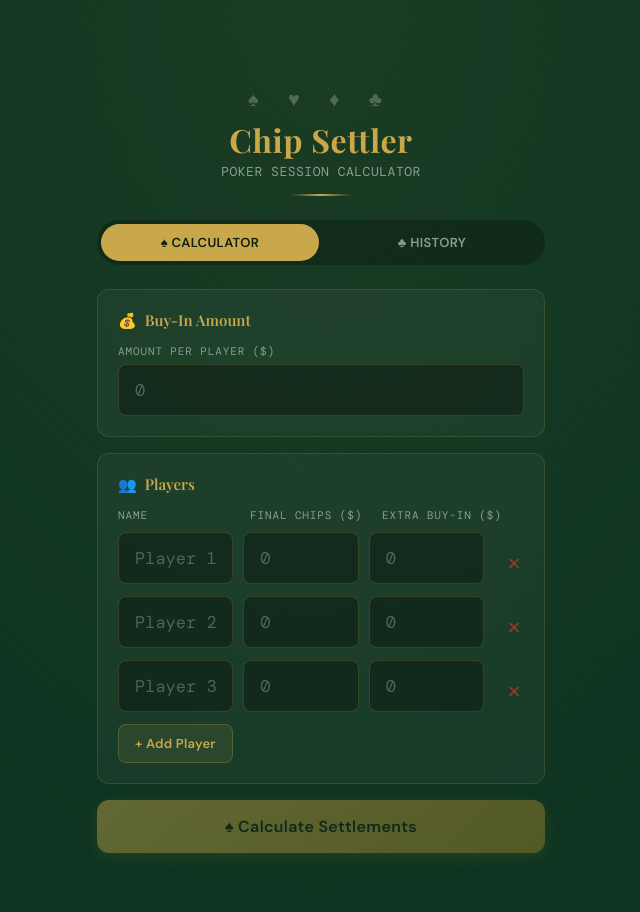
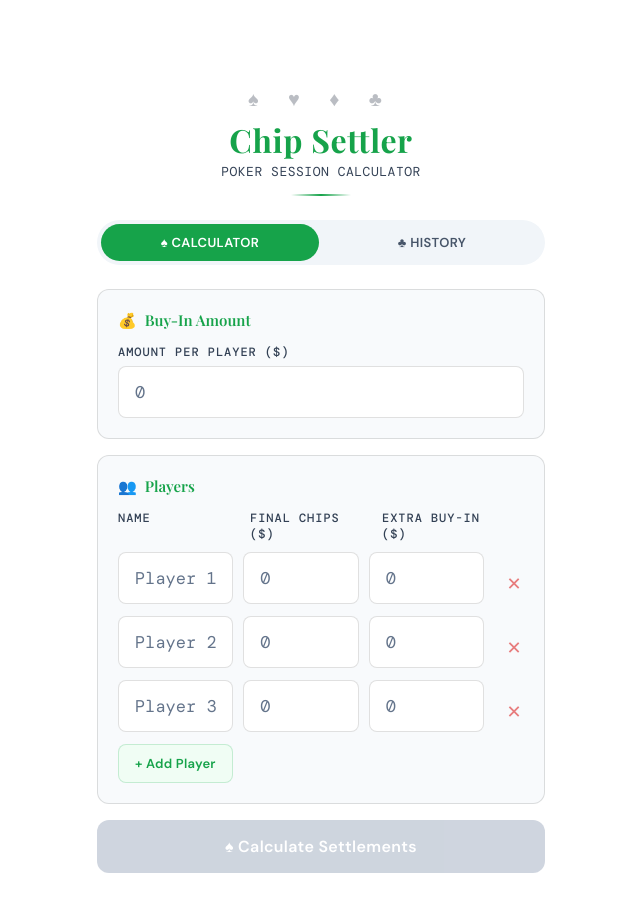
Before and after one commit to KentoHyono/chips-settler, a React (Vite) app: page / in a window 1280 px wide. Shown: the top 912 px of the page, without its empty margins (319-959 px from the left). Built offline with nearby package versions, Linux system fonts and the light colour scheme.

Commit message:
Added two features: Load Game Data for players and buyin, and Sharing screenshots instead of plain texts

```diff
--- a/package.json
+++ b/package.json
@@ -10,6 +10,7 @@
     "preview": "vite preview"
   },
   "dependencies": {
+    "html2canvas": "^1.4.1",
     "react": "^19.2.4",
     "react-dom": "^19.2.4"
   },
--- a/src/index.css
+++ b/src/index.css
@@ -3,32 +3,28 @@
 *, *::before, *::after { box-sizing: border-box; margin: 0; padding: 0; }
 
 :root {
-  --felt:      #0d3320;
-  --felt-mid:  #0f3d27;
-  --felt-lite: #164d31;
-  --gold:      #c9a84c;
-  --gold-lite: #e8c97a;
-  --gold-dim:  #7a6130;
-  --cream:     #f5f0e8;
-  --muted:     #8a9e91;
-  --danger:    #c0392b;
-  --danger-bg: #2a1010;
-  --win:       #27ae60;
-  --win-bg:    #0d2a18;
-  --card-bg:   rgba(255,255,255,0.04);
-  --card-bdr:  rgba(201,168,76,0.18);
-  --r:         12px;
+  --primary:     #16a34a;
+  --primary-dark:#15803d;
+  --primary-lite:#22c55e;
+  --bg:          #ffffff;
+  --bg-card:     #f8fafc;
+  --text:        #1e293b;
+  --text-muted:  #475569;
+  --border:      rgba(0,0,0,0.12);
+  --danger:      #dc2626;
+  --danger-bg:   #fef2f2;
+  --win:         #16a34a;
+  --win-bg:      #f0fdf4;
+  --loss:        #dc2626;
+  --loss-bg:     #fef2f2;
+  --r:           12px;
 }
 
 body {
-  background: var(--felt);
-  background-image:
-    radial-gradient(ellipse at 50% 0%, rgba(201,168,76,0.07) 0%, transparent 70%),
-    repeating-linear-gradient(45deg, transparent, transparent 2px,
-      rgba(255,255,255,0.008) 2px, rgba(255,255,255,0.008) 4px);
+  background: var(--bg);
   min-height: 100dvh;
   font-family: 'DM Sans', sans-serif;
-  color: var(--cream);
+  color: var(--text);
   -webkit-font-smoothing: antialiased;
 }
 
@@ -37,38 +33,39 @@ body {
 .app { max-width: 480px; margin: 0 auto; padding: 50px 16px 80px; }
 
 .header { text-align: center; padding: 36px 0 24px; }
-.header-suit-row { font-size: 20px; letter-spacing: 12px; opacity: 0.25; margin-bottom: 10px; user-select: none; }
-.header h1 { font-family: 'Playfair Display', serif; font-size: 32px; color: var(--gold); letter-spacing: 0.02em; line-height: 1.1; }
-.header p { font-size: 13px; color: var(--muted); margin-top: 6px; letter-spacing: 0.04em; text-transform: uppercase; font-family: 'DM Mono', monospace; }
-.gold-line { width: 60px; height: 2px; background: linear-gradient(90deg, transparent, var(--gold), transparent); margin: 14px auto 0; }
+.header-suit-row { font-size: 20px; letter-spacing: 12px; opacity: 0.3; margin-bottom: 10px; user-select: none; }
+.header h1 { font-family: 'Playfair Display', serif; font-size: 32px; color: var(--primary); letter-spacing: 0.02em; line-height: 1.1; }
+.header p { font-size: 13px; color: #334155; margin-top: 6px; letter-spacing: 0.04em; text-transform: uppercase; font-family: 'DM Mono', monospace; }
+.gold-line { width: 60px; height: 2px; background: linear-gradient(90deg, transparent, var(--primary), transparent); margin: 14px auto 0; }
 
-.tabs { display: flex; gap: 4px; background: rgba(0,0,0,0.25); border-radius: 50px; padding: 4px; margin-bottom: 24px; }
-.tab { flex: 1; padding: 10px; background: transparent; border: none; border-radius: 50px; color: var(--muted); font-size: 13px; font-family: 'DM Sans', sans-serif; font-weight: 600; letter-spacing: 0.03em; cursor: pointer; transition: all 0.2s; text-transform: uppercase; }
-.tab.active { background: var(--gold); color: #0d1f10; }
+.tabs { display: flex; gap: 4px; background: #f1f5f9; border-radius: 50px; padding: 4px; margin-bottom: 24px; }
+.tab { flex: 1; padding: 10px; background: transparent; border: none; border-radius: 50px; color: var(--text-muted); font-size: 13px; font-family: 'DM Sans', sans-serif; font-weight: 600; letter-spacing: 0.03em; cursor: pointer; transition: all 0.2s; text-transform: uppercase; }
+.tab.active { background: var(--primary); color: #fff; }
 
-.card { background: var(--card-bg); border: 1px solid var(--card-bdr); border-radius: var(--r); padding: 20px; margin-bottom: 16px; backdrop-filter: blur(4px); }
-.card-title { font-family: 'Playfair Display', serif; font-size: 15px; color: var(--gold); margin-bottom: 14px; display: flex; align-items: center; gap: 8px; }
+.card { background: var(--bg-card); border: 1px solid var(--border); border-radius: var(--r); padding: 20px; margin-bottom: 16px; }
+.card-title { font-family: 'Playfair Display', serif; font-size: 15px; color: var(--primary); margin-bottom: 14px; display: flex; align-items: center; gap: 8px; }
 
-label { display: block; font-size: 11px; text-transform: uppercase; letter-spacing: 0.08em; color: var(--muted); margin-bottom: 6px; font-family: 'DM Mono', monospace; }
+label { display: block; font-size: 12px; text-transform: uppercase; letter-spacing: 0.08em; color: #334155; margin-bottom: 6px; font-family: 'DM Mono', monospace; font-weight: 500; }
 
 input[type="text"], input[type="number"] {
-  width: 100%; background: rgba(0,0,0,0.3); border: 1px solid rgba(201,168,76,0.2);
-  border-radius: 8px; color: var(--cream); font-size: 17px; font-family: 'DM Mono', monospace;
-  padding: 14px 16px; outline: none; transition: border-color 0.2s; -webkit-appearance: none;
+  width: 100%; background: #fff; border: 1px solid var(--border);
+  border-radius: 8px; color: var(--text); font-size: 17px; font-family: 'DM Mono', monospace;
+  padding: 14px 16px; outline: none; transition: border-color 0.2s, box-shadow 0.2s; -webkit-appearance: none;
 }
-input:focus { border-color: var(--gold); background: rgba(0,0,0,0.4); }
-input::placeholder { color: rgba(138,158,145,0.5); }
+input:focus { border-color: var(--primary); box-shadow: 0 0 0 3px rgba(22, 163, 74, 0.1); }
+input::placeholder { color: #64748b; }
 input[type="number"]::-webkit-inner-spin-button { -webkit-appearance: none; }
 
 .btn { display: flex; align-items: center; justify-content: center; gap: 8px; border: none; border-radius: 8px; cursor: pointer; font-family: 'DM Sans', sans-serif; font-weight: 600; transition: all 0.18s; letter-spacing: 0.02em; }
 .btn:active { transform: scale(0.97); }
-.btn-primary { width: 100%; padding: 16px; background: linear-gradient(135deg, var(--gold) 0%, #a8872e 100%); color: #0d1f10; font-size: 16px; border-radius: var(--r); box-shadow: 0 4px 16px rgba(201,168,76,0.25); margin-top: 8px; }
-.btn-primary:hover { filter: brightness(1.08); }
-.btn-secondary { padding: 10px 16px; background: rgba(201,168,76,0.1); color: var(--gold); border: 1px solid rgba(201,168,76,0.25); font-size: 13px; border-radius: 8px; }
-.btn-secondary:hover { background: rgba(201,168,76,0.18); }
-.btn-ghost { padding: 8px 12px; background: transparent; color: var(--muted); font-size: 13px; border-radius: 8px; }
-.btn-ghost:hover { color: var(--cream); background: rgba(255,255,255,0.05); }
-.btn-danger { padding: 8px 10px; background: transparent; color: rgba(192,57,43,0.7); font-size: 18px; border-radius: 6px; border: none; width: 40px; height: 40px; display: flex; align-items: center; justify-content: center; cursor: pointer; }
+.btn-primary { width: 100%; padding: 16px; background: var(--primary); color: #fff; font-size: 16px; border-radius: var(--r); box-shadow: 0 4px 16px rgba(22, 163, 74, 0.25); margin-top: 8px; }
+.btn-primary:hover { background: var(--primary-dark); }
+.btn-primary:disabled { background: #94a3b8; box-shadow: none; }
+.btn-secondary { padding: 10px 16px; background: #f0fdf4; color: var(--primary); border: 1px solid rgba(22, 163, 74, 0.2); font-size: 13px; border-radius: 8px; }
+.btn-secondary:hover { background: #dcfce7; }
+.btn-ghost { padding: 8px 12px; background: transparent; color: var(--text-muted); font-size: 13px; border-radius: 8px; }
+.btn-ghost:hover { color: var(--text); background: #f1f5f9; }
+.btn-danger { padding: 8px 10px; background: transparent; color: rgba(220, 38, 38, 0.6); font-size: 18px; border-radius: 6px; border: none; width: 40px; height: 40px; display: flex; align-items: center; justify-content: center; cursor: pointer; }
 .btn-danger:hover { color: var(--danger); background: var(--danger-bg); }
 .btn-danger:disabled { opacity: 0.25; cursor: not-allowed; }
 
@@ -76,51 +73,87 @@ input[type="number"]::-webkit-inner-spin-button { -webkit-appearance: none; }
 .player-row { display: grid; grid-template-columns: 1fr 1fr 1fr 30px; gap: 10px; align-items: end; margin-bottom: 12px; animation: slideIn 0.2s ease; }
 @keyframes slideIn { from { opacity: 0; transform: translateY(-8px); } to { opacity: 1; transform: translateY(0); } }
 
-.pot-row { display: flex; justify-content: space-between; align-items: center; padding: 8px 0; border-bottom: 1px solid rgba(201,168,76,0.1); font-size: 14px; }
+.pot-row { display: flex; justify-content: space-between; align-items: center; padding: 8px 0; border-bottom: 1px solid var(--border); font-size: 14px; }
 .pot-row:last-child { border-bottom: none; }
-.pot-label { color: var(--muted); font-family: 'DM Mono', monospace; font-size: 12px; }
+.pot-label { color: #334155; font-family: 'DM Mono', monospace; font-size: 12px; }
 .pot-value { font-family: 'DM Mono', monospace; font-weight: 500; }
-.pot-value.gold { color: var(--gold); font-size: 18px; }
-.warn-text { color: #e8a020; font-size: 12px; font-family: 'DM Mono', monospace; margin-top: 8px; }
+.pot-value.gold { color: var(--primary); font-size: 18px; font-weight: 600; }
+.warn-text { color: #d97706; font-size: 12px; font-family: 'DM Mono', monospace; margin-top: 8px; }
 
 .pnl-badge { display: inline-flex; align-items: center; gap: 4px; padding: 3px 9px; border-radius: 50px; font-size: 13px; font-family: 'DM Mono', monospace; font-weight: 500; white-space: nowrap; }
-.pnl-badge.win  { background: var(--win-bg);    color: #4caf79; }
-.pnl-badge.loss { background: var(--danger-bg); color: #e05a4a; }
-.pnl-badge.even { background: rgba(255,255,255,0.05); color: var(--muted); }
+.pnl-badge.win  { background: var(--win-bg);    color: #16a34a; }
+.pnl-badge.loss { background: var(--loss-bg);   color: #dc2626; }
+.pnl-badge.even { background: #f1f5f9; color: #334155; }
 
-.player-summary-row { display: flex; justify-content: space-between; align-items: center; padding: 10px 0; border-bottom: 1px solid rgba(201,168,76,0.07); }
+.player-summary-row { display: flex; justify-content: space-between; align-items: center; padding: 10px 0; border-bottom: 1px solid var(--border); }
 .player-summary-row:last-child { border-bottom: none; }
 .psrow-name { font-weight: 500; font-size: 15px; }
-.psrow-chips { font-family: 'DM Mono', monospace; font-size: 13px; color: var(--muted); }
+.psrow-chips { font-family: 'DM Mono', monospace; font-size: 13px; color: #334155; }
 
-.settlement-item { display: flex; align-items: center; gap: 12px; padding: 16px; background: rgba(0,0,0,0.2); border: 1px solid rgba(201,168,76,0.1); border-radius: 10px; margin-bottom: 10px; animation: slideIn 0.25s ease; }
+.settlement-item { display: flex; align-items: center; gap: 12px; padding: 16px; background: #fff; border: 1px solid var(--border); border-radius: 10px; margin-bottom: 10px; animation: slideIn 0.25s ease; }
 .s-icon { font-size: 22px; }
 .s-text { flex: 1; line-height: 1.4; }
 .s-from { font-weight: 600; font-size: 16px; }
-.s-to   { font-size: 13px; color: var(--muted); }
-.s-amount { font-family: 'Playfair Display', serif; font-size: 22px; color: var(--gold); white-space: nowrap; }
+.s-to   { font-size: 13px; color: #334155; }
+.s-amount { font-family: 'Playfair Display', serif; font-size: 22px; color: var(--primary); white-space: nowrap; }
 
-.no-debts { text-align: center; padding: 40px 20px; color: var(--muted); }
+.no-debts { text-align: center; padding: 40px 20px; color: #334155; }
 .no-debts .big-icon { font-size: 48px; margin-bottom: 12px; display: block; }
 
 .share-bar { display: flex; gap: 10px; margin-top: 16px; }
 .share-bar .btn { flex: 1; }
 
-.history-item { background: var(--card-bg); border: 1px solid var(--card-bdr); border-radius: var(--r); padding: 16px; margin-bottom: 12px; transition: border-color 0.18s; }
-.history-item:hover { border-color: rgba(201,168,76,0.4); }
+.history-item { background: var(--bg-card); border: 1px solid var(--border); border-radius: var(--r); padding: 16px; margin-bottom: 12px; transition: border-color 0.18s, box-shadow 0.18s; }
+.history-item:hover { border-color: rgba(22, 163, 74, 0.3); box-shadow: 0 2px 8px rgba(0,0,0,0.04); }
 .history-item-header { display: flex; justify-content: space-between; align-items: flex-start; margin-bottom: 8px; }
-.history-date { font-family: 'DM Mono', monospace; font-size: 11px; color: var(--gold); text-transform: uppercase; letter-spacing: 0.06em; }
-.history-meta { font-size: 12px; color: var(--muted); margin-top: 4px; }
-.history-players { font-size: 13px; color: var(--cream); line-height: 1.8; }
-.history-settlements { font-size: 12px; color: var(--muted); margin-top: 6px; font-family: 'DM Mono', monospace; line-height: 1.8; }
-.history-delete { color: rgba(192,57,43,0.5); font-size: 16px; padding: 4px; background: none; border: none; cursor: pointer; transition: color 0.15s; }
+.history-date { font-family: 'DM Mono', monospace; font-size: 11px; color: var(--primary); text-transform: uppercase; letter-spacing: 0.06em; }
+.history-meta { font-size: 12px; color: #334155; margin-top: 4px; }
+.history-players { font-size: 13px; color: var(--text); line-height: 1.8; }
+.history-settlements { font-size: 12px; color: #334155; margin-top: 6px; font-family: 'DM Mono', monospace; line-height: 1.8; }
+.history-delete { color: rgba(220, 38, 38, 0.5); font-size: 16px; padding: 4px; background: none; border: none; cursor: pointer; transition: color 0.15s; }
 .history-delete:hover { color: var(--danger); }
 
-.toast { position: fixed; bottom: 32px; left: 50%; transform: translateX(-50%); background: rgba(10,30,16,0.96); border: 1px solid var(--gold); color: var(--gold); padding: 12px 22px; border-radius: 50px; font-size: 13px; font-family: 'DM Mono', monospace; z-index: 1000; white-space: nowrap; box-shadow: 0 8px 32px rgba(0,0,0,0.6); animation: toastIn 0.25s ease, toastOut 0.3s ease 1.8s forwards; pointer-events: none; }
+.toast { position: fixed; bottom: 32px; left: 50%; transform: translateX(-50%); background: #fff; border: 1px solid var(--primary); color: var(--primary); padding: 12px 22px; border-radius: 50px; font-size: 13px; font-family: 'DM Mono', monospace; z-index: 1000; white-space: nowrap; box-shadow: 0 8px 32px rgba(0,0,0,0.12); animation: toastIn 0.25s ease, toastOut 0.3s ease 1.8s forwards; pointer-events: none; }
 @keyframes toastIn  { from { opacity: 0; bottom: 16px; } to { opacity: 1; bottom: 32px; } }
 @keyframes toastOut { from { opacity: 1; bottom: 32px; } to { opacity: 0; bottom: 16px; } }
 
 .mt-8  { margin-top: 8px; }
 .mt-16 { margin-top: 16px; }
-.empty-history { text-align: center; padding: 60px 20px; color: var(--muted); font-size: 14px; line-height: 1.8; }
+.empty-history { text-align: center; padding: 60px 20px; color: #334155; font-size: 14px; line-height: 1.8; }
 .empty-history .big-icon { font-size: 44px; opacity: 0.4; display: block; margin-bottom: 12px; }
+
+.results-capture {
+  background: #ffffff;
+  padding: 16px;
+  border-radius: var(--r);
+}
+
+.results-capture .card {
+  background: #f8fafc;
+  border: 1px solid rgba(0,0,0,0.12);
+}
+
+.results-capture .settlement-item {
+  background: #ffffff;
+  border: 1px solid rgba(0,0,0,0.12);
+  animation: none;
+}
+
+.results-capture .player-summary-row {
+  border-bottom-color: rgba(0,0,0,0.12);
+}
+
+.results-capture .pnl-badge.win {
+  background: #f0fdf4;
+  color: #16a34a;
+}
+
+.results-capture .pnl-badge.loss {
+  background: #fef2f2;
+  color: #dc2626;
+}
+
+.results-capture .pnl-badge.even {
+  background: #f1f5f9;
+  color: #334155;
+}
```
Also changed, not shown: src/PokerSettler.tsx (+82 -11 lines), 1 other file (tests, documents, lock files or other folders).
